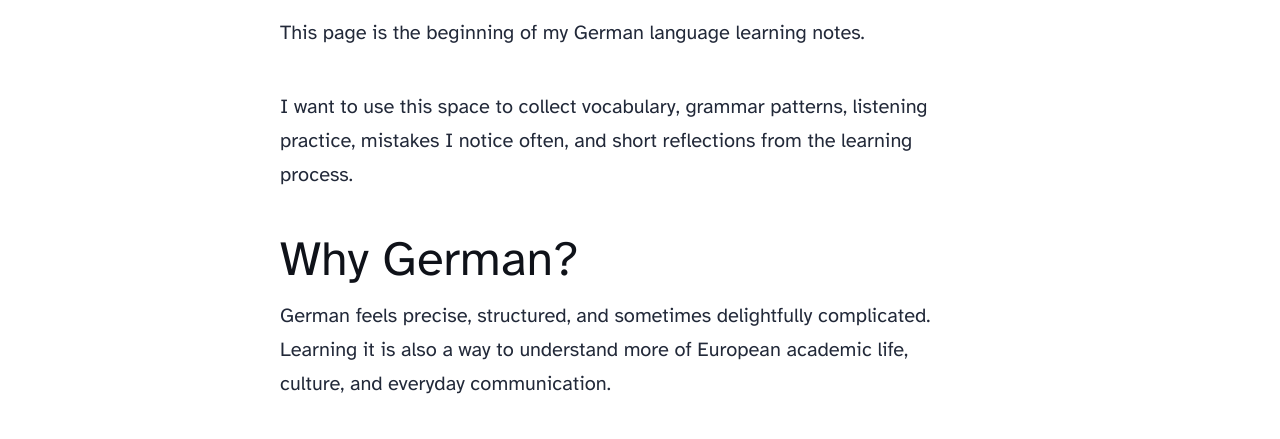
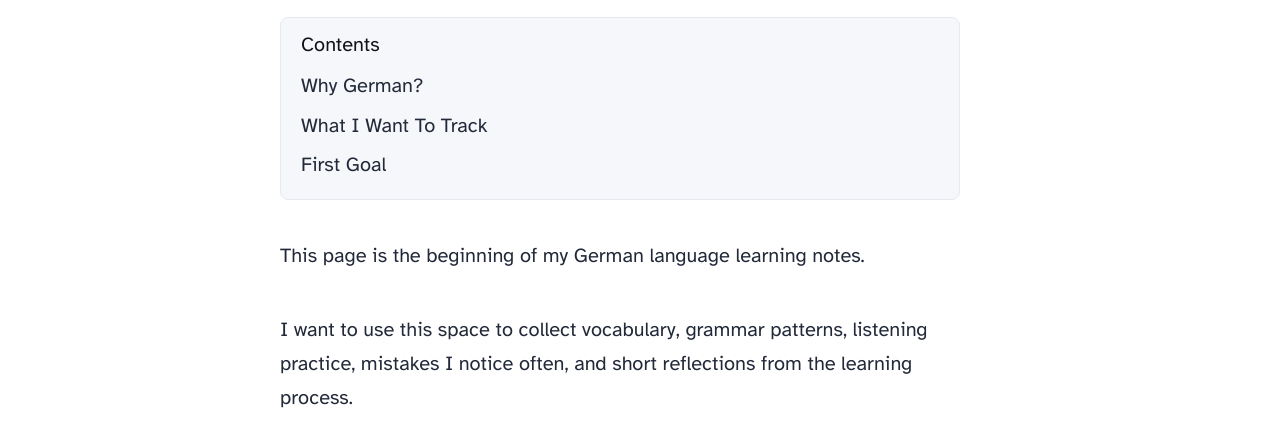
Before and after one commit to fangxk2003/fangxk2003.github.io, an Astro site: page /de/my-german-language-learning in a window 1280 px wide. Shown: the part 917-1356 px from the top of the page. Built offline with nearby package versions, Linux system fonts and the light colour scheme; Astro itself is replaced by a stand-in of ours; some packages are replaced by stand-ins of ours.

Commit message:
modified

```diff
--- a/src/layouts/BlogPost.astro
+++ b/src/layouts/BlogPost.astro
@@ -1,6 +1,6 @@
 ---
 import { Image } from 'astro:assets';
-import type { ImageMetadata } from 'astro';
+import type { ImageMetadata, MarkdownHeading } from 'astro';
 import BaseHead from '../components/BaseHead.astro';
 import Footer from '../components/Footer.astro';
 import FormattedDate from '../components/FormattedDate.astro';
@@ -13,10 +13,16 @@ interface Props {
 	pubDate: Date;
 	updatedDate?: Date;
 	heroImage?: ImageMetadata;
+	headings?: MarkdownHeading[];
 	showInternalLinks?: boolean;
 }
 
-const { title, description, pubDate, updatedDate, heroImage, showInternalLinks = true } = Astro.props;
+const { title, description, pubDate, updatedDate, heroImage, headings = [], showInternalLinks = true } =
+	Astro.props;
+const tableOfContents = headings.filter(
+	(heading) =>
+		heading.depth > 1 && heading.depth < 4 && heading.text.trim().toLowerCase() !== 'contents',
+);
 ---
 
 <html lang="en">
@@ -60,6 +66,37 @@ const { title, description, pubDate, updatedDate, heroImage, showInternalLinks =
 			.last-updated-on {
 				font-style: italic;
 			}
+			.table-of-contents {
+				margin: 0 0 2.5rem;
+				padding: 1rem 1.25rem;
+				border: 1px solid rgb(var(--gray-light));
+				border-radius: 8px;
+				background: rgba(var(--gray-light), 35%);
+			}
+			.table-of-contents h2 {
+				margin: 0 0 0.75rem;
+				font-size: 1.25rem;
+			}
+			.table-of-contents ol {
+				margin: 0;
+				padding: 0;
+				list-style: none;
+			}
+			.table-of-contents li + li {
+				margin-top: 0.35rem;
+			}
+			.table-of-contents a {
+				color: rgb(var(--gray-dark));
+				text-decoration: none;
+			}
+			.table-of-contents a:hover {
+				color: rgb(var(--accent));
+				text-decoration: underline;
+			}
+			.table-of-contents .toc-depth-3 {
+				margin-left: 1rem;
+				font-size: 0.95em;
+			}
 			.mermaid {
 				display: flex;
 				justify-content: center;
@@ -95,6 +132,20 @@ const { title, description, pubDate, updatedDate, heroImage, showInternalLinks =
 						<h1>{title}</h1>
 						<hr />
 					</div>
+					{
+						tableOfContents.length > 0 && (
+							<nav class="table-of-contents" aria-labelledby="table-of-contents-heading">
+								<h2 id="table-of-contents-heading">Contents</h2>
+								<ol>
+									{tableOfContents.map((heading) => (
+										<li class={`toc-depth-${heading.depth}`}>
+											<a href={`#${heading.slug}`}>{heading.text}</a>
+										</li>
+									))}
+								</ol>
+							</nav>
+						)
+					}
 					<slot />
 				</div>
 			</article>
--- a/src/pages/blog/[...slug].astro
+++ b/src/pages/blog/[...slug].astro
@@ -12,9 +12,9 @@ export async function getStaticPaths() {
 type Props = CollectionEntry<'blog'>;
 
 const post = Astro.props;
-const { Content } = await render(post);
+const { Content, headings } = await render(post);
 ---
 
-<BlogPost {...post.data}>
+<BlogPost {...post.data} headings={headings}>
 	<Content />
 </BlogPost>
--- a/src/pages/de/[...slug].astro
+++ b/src/pages/de/[...slug].astro
@@ -12,9 +12,9 @@ export async function getStaticPaths() {
 type Props = CollectionEntry<'de'>;
 
 const post = Astro.props;
-const { Content } = await render(post);
+const { Content, headings } = await render(post);
 ---
 
-<BlogPost {...post.data} showInternalLinks={false}>
+<BlogPost {...post.data} headings={headings} showInternalLinks={false}>
 	<Content />
 </BlogPost>
```
